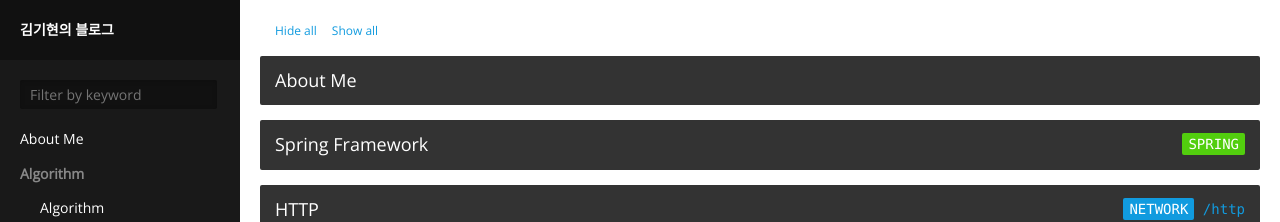
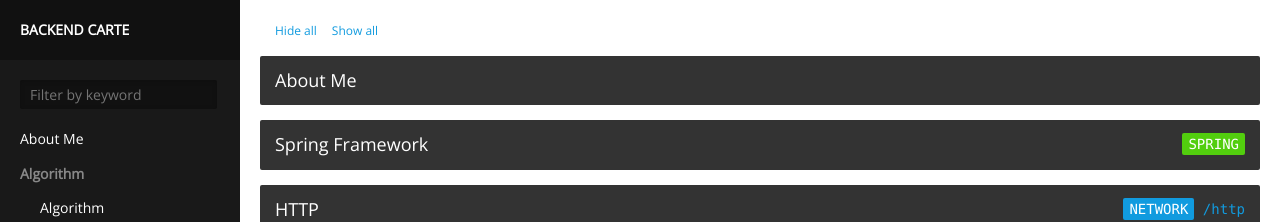
Before and after one commit to KimKiHyun0206/carte, a Jekyll site: the page built from index.html, in a window 1280 px wide. Shown: the top 222 px of the page. Built offline with Jekyll 4.4.1, drawn with Linux system fonts in a browser that asks for light colours.

Commit message:
fix : 블로그명 변경

```diff
--- a/_config.yml
+++ b/_config.yml
@@ -3,4 +3,4 @@ exclude: ['README.markdown']
 permalink: ':title'
 highlighter: pygments
 safe: false
-title: '김기현의 블로그'
+title: 'Backend Carte'
```
